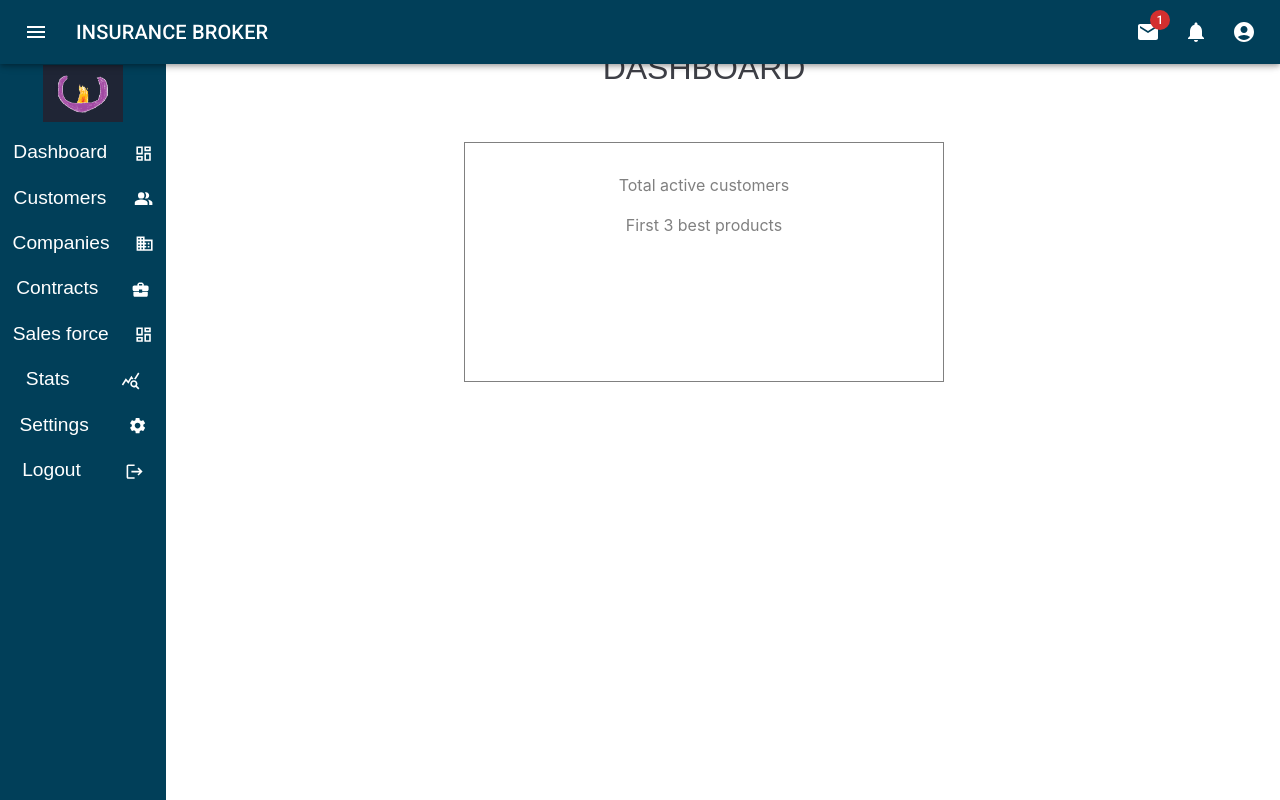
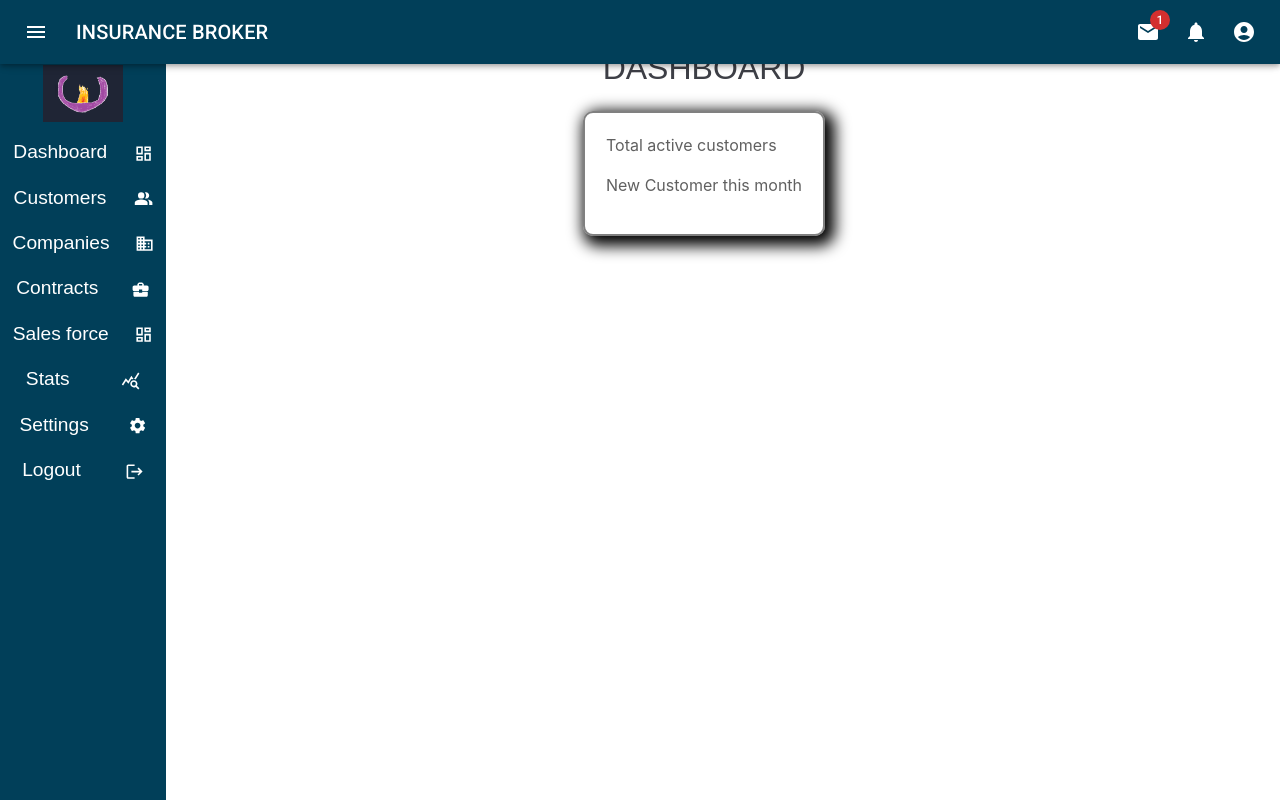
Before and after one commit to FrancescoMicunco/insurance-broker, a React (Create React App) app: page / in a window 1280 px wide. Built offline with nearby package versions, Linux system fonts and the light colour scheme; no server answers; a web font is replaced by a local one.

Commit message:
Dashboard

```diff
--- a/src/pages/Dashboard.jsx
+++ b/src/pages/Dashboard.jsx
@@ -21,11 +21,11 @@ const Dashboard = () => {
         <div style={{ color: 'gray' }}>
             <h2>DASHBOARD</h2>
 
-            <div className='d-flex fluid justify-content-around mt-4 flex-wrap'>
-                <div style={{ border: '1px solid gray', height: '30vh', width: '60vh', marginTop: '3%', padding: '3%' }}>
+            <div className='d-flex fluid justify-content-around mt-4 flex-wrap '>
+                <div className='detailBody' >
 
                     <p>Total active customers <span style={{ color: '#1976d2', fontWeight: 'bold' }}> {customers?.length}</span></p>
-                    <p>First 3 best products</p>
+                    <p>New Customer this month</p>
                 </div>
 
             </div>
```
